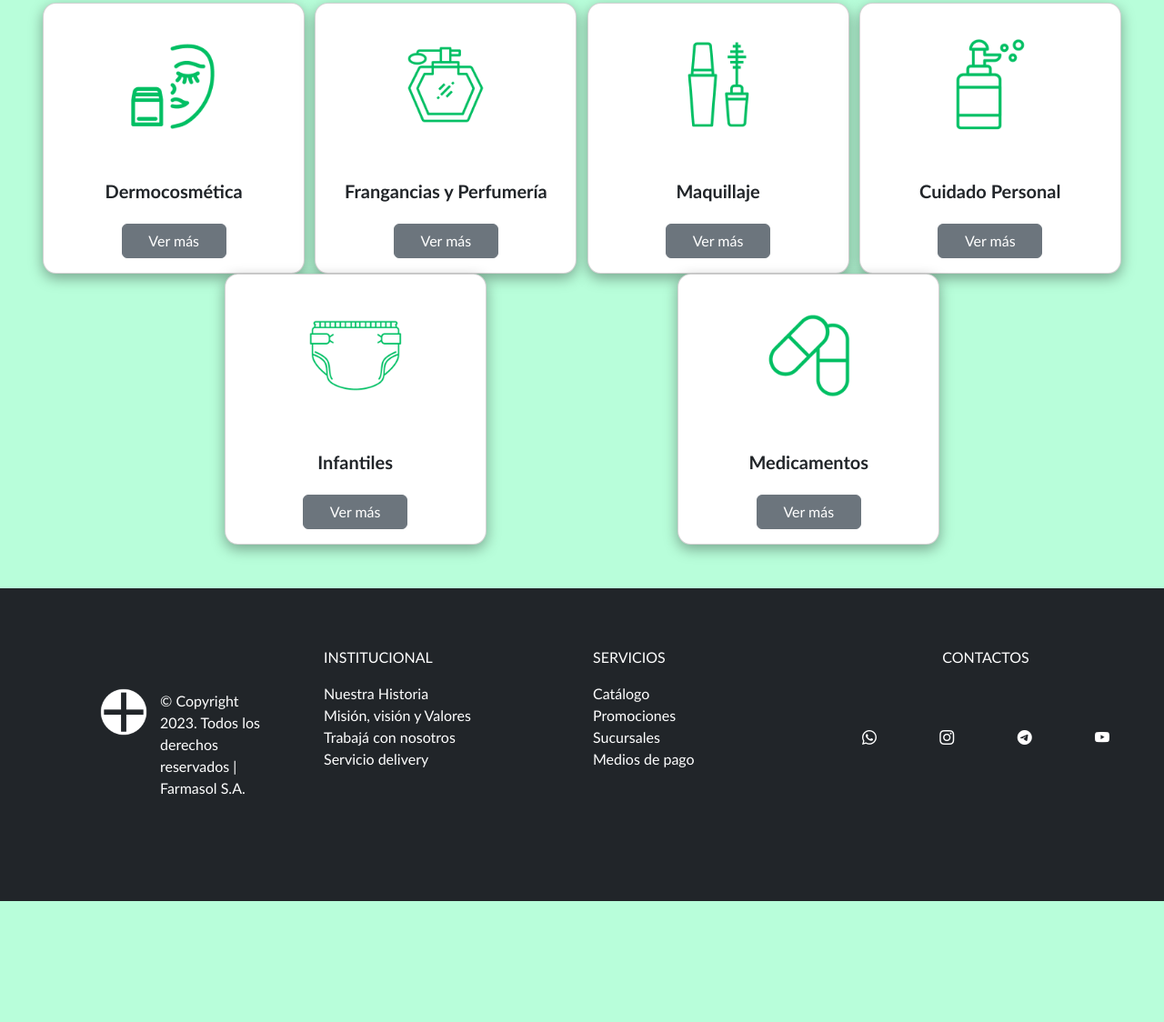
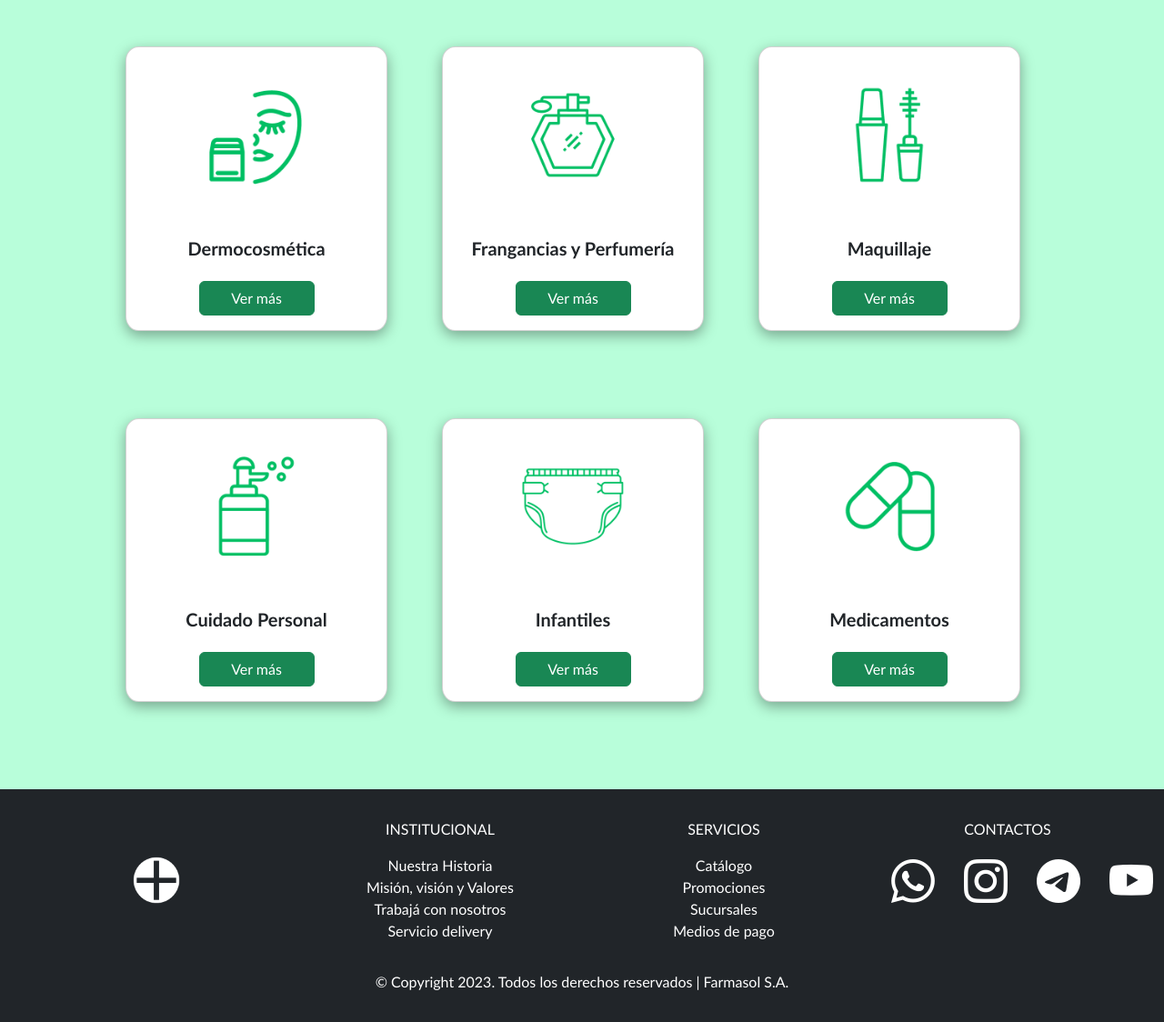
Before and after one commit to VCNTZVLL/vcntzvll.github.io, a plain HTML site: page index.html in a window 1280 px wide. Shown: the part 671-1795 px from the top of the page at 91% size. Before the commit the page ends 1662 px from the top, so only its background shows below. Drawn offline with nearby package versions, Linux system fonts and the light colour scheme.

Commit message:
index.html

```diff
--- a/index.html
+++ b/index.html
@@ -1,20 +1,19 @@
 <!doctype html>
 <html lang="en">
+
 <head>
   <meta charset="utf-8">
   <meta name="viewport" content="width=device-width, initial-scale=1">
   <title>FARMASOL</title>
-    <link href="https://cdn.jsdelivr.net/npm/bootstrap@5.3.2/dist/css/bootstrap.min.css" rel="stylesheet" integrity="sha384-T3c6CoIi6uLrA9TneNEoa7RxnatzjcDSCmG1MXxSR1GAsXEV/Dwwykc2MPK8M2HN" crossorigin="anonymous">
+  <link rel="icon" href="/SOL PNG.png">
+  <link href="https://cdn.jsdelivr.net/npm/bootstrap@5.3.2/dist/css/bootstrap.min.css" rel="stylesheet"
+    integrity="sha384-T3c6CoIi6uLrA9TneNEoa7RxnatzjcDSCmG1MXxSR1GAsXEV/Dwwykc2MPK8M2HN" crossorigin="anonymous">
   <link rel="stylesheet" href="https://cdn.jsdelivr.net/npm/bootstrap-icons@1.11.2/font/bootstrap-icons.min.css">
   <link rel="stylesheet" href="style.css">
   <link rel="preconnect" href="https://fonts.googleapis.com">
   <link rel="preconnect" href="https://fonts.gstatic.com" crossorigin>
   <link href="https://fonts.googleapis.com/css2?family=Montserrat:wght@100;400&display=swap" rel="stylesheet">
 </head>
-
-
-
-
 
 
 <body style="background-color: #05fc7c48;">
@@ -33,7 +32,8 @@
     <div class="container-fluid">
       <a class="navbar-brand" href="index.html">
         <img src="/FARMASOLLOGOPNG.png" alt="logo" width="200px"> </a>
-              <button class="navbar-toggler" type="button" data-bs-toggle="collapse" data-bs-target="#navbarSupportedContent" aria-controls="navbarSupportedContent" aria-expanded="false" aria-label="Toggle navigation">
+      <button class="navbar-toggler" type="button" data-bs-toggle="collapse" data-bs-target="#navbarSupportedContent"
+        aria-controls="navbarSupportedContent" aria-expanded="false" aria-label="Toggle navigation">
         <span class="navbar-toggler-icon"></span>
       </button>
       <div class="collapse navbar-collapse" id="navbarSupportedContent">
@@ -49,10 +49,15 @@
               DESCUENTOS
             </a>
             <ul class="dropdown-menu">
-                      <li><a class="dropdown-item" data-bs-toggle="modal" data-bs-target="#exampleModal">PRODUCTOS DE TEMPORADA</a></li>
-                      <li><a class="dropdown-item" data-bs-toggle="modal" data-bs-target="#exampleModal2">DESCUENTOS PARA SOCIOS</a></li>
-                      <li><hr class="dropdown-divider"></li>
-                      <li><a class="dropdown-item" data-bs-toggle="modal" data-bs-target="#exampleModal3">30% OFF BLACK FRIDAY!</a></li>
+              <li><a class="dropdown-item" data-bs-toggle="modal" data-bs-target="#exampleModal">PRODUCTOS DE
+                  TEMPORADA</a></li>
+              <li><a class="dropdown-item" data-bs-toggle="modal" data-bs-target="#exampleModal2">DESCUENTOS PARA
+                  SOCIOS</a></li>
+              <li>
+                <hr class="dropdown-divider">
+              </li>
+              <li><a class="dropdown-item" data-bs-toggle="modal" data-bs-target="#exampleModal3">30% OFF BLACK
+                  FRIDAY!</a></li>
             </ul>
           </li>
           <li class="nav-item">
@@ -74,9 +79,12 @@
   <!--INICIO CAROUSEL-->
   <div id="carouselExampleCaptions" class="carousel slide">
     <div class="carousel-indicators">
-          <button type="button" data-bs-target="#carouselExampleCaptions" data-bs-slide-to="0" class="active" aria-current="true" aria-label="Slide 1"></button>
-          <button type="button" data-bs-target="#carouselExampleCaptions" data-bs-slide-to="1" aria-label="Slide 2"></button>
-          <button type="button" data-bs-target="#carouselExampleCaptions" data-bs-slide-to="2" aria-label="Slide 3"></button>
+      <button type="button" data-bs-target="#carouselExampleCaptions" data-bs-slide-to="0" class="active"
+        aria-current="true" aria-label="Slide 1"></button>
+      <button type="button" data-bs-target="#carouselExampleCaptions" data-bs-slide-to="1"
+        aria-label="Slide 2"></button>
+      <button type="button" data-bs-target="#carouselExampleCaptions" data-bs-slide-to="2"
+        aria-label="Slide 3"></button>
     </div>
     <div class="carousel-inner">
       <div class="carousel-item active">
@@ -127,7 +135,8 @@
           <button type="button" class="btn-close" data-bs-dismiss="modal" aria-label="Close"></button>
         </div>
         <div class="modal-body">
-                Descubre nuestras ofertas exclusivas en productos de temporada. Desde medicamentos hasta productos de cuidado personal, encuentra lo que necesitas a precios increíbles.
+          Descubre nuestras ofertas exclusivas en productos de temporada. Desde medicamentos hasta productos de cuidado
+          personal, encuentra lo que necesitas a precios increíbles.
         </div>
         <div class="modal-footer">
           <button type="button" class="btn btn-outline-success" data-bs-dismiss="modal">Entendido</button>
@@ -167,7 +176,8 @@
           <button type="button" class="btn-close" data-bs-dismiss="modal" aria-label="Close"></button>
         </div>
         <div class="modal-body">
-                Explora nuestras opciones de medios de pago y descubre cómo puedes disfrutar de descuentos adicionales al elegir la modalidad que mejor se adapte a ti.
+          Explora nuestras opciones de medios de pago y descubre cómo puedes disfrutar de descuentos adicionales al
+          elegir la modalidad que mejor se adapte a ti.
         </div>
         <div class="modal-footer">
           <button type="button" class="btn btn-outline-success" data-bs-dismiss="modal">Entendido</button>
@@ -186,72 +196,97 @@
 
   <!--INICIO CARDS DE CATEGORÍA DE PRODUCTOS-->
 
+  <div class="container">
+
+    <div class="row p-5 justify-content-around">
       <h1 class="p-5 text-center fw-bold">PRODUCTOS</h1>
 
-        <div class="row p-5 justify-content-evenly">
-
+      <div class="col">
         <!--Card Dermocosmética-->
-                <div class="card" style="width: 18rem;">
-                  <img src="Dermocosmética ícono.png" class="card-img-top" alt="Dermocosmética">
+        <div class="card my-5 mx-2 sm-12 xl-12" style="width: 18rem;">
+          <img src="/Dermocosmética ícono.png" class="card-img-top" alt="Dermocosmética">
           <div class="card-body">
             <h5 class="card-title text-center fw-semibold">Dermocosmética</h5>
-                    <a style="text-decoration: none;" href="index2.html#DERMOCOSMÉTICA"><button class="btn btn-secondary d-grid gap-2 col-6 mx-auto mt-4" type="button">Ver más</button></a>
+            <a style="text-decoration: none;" href="index2.html#DERMOCOSMÉTICA"><button
+                class="btn btn-success d-grid gap-2 col-6 mx-auto mt-4" type="button">Ver
+                más</button></a>
           </div>
         </div>
 
+      </div>
+
+
+      <div class="col">
         <!--Card Fragancias y Perfumería-->
-                <div class="card" style="width: 18rem;">
-                  <img src="Fragancia ícono.png" class="card-img-top" alt="Fragancias y perfumería">
+        <div class="card my-5 mx-2" style="width: 18rem;">
+          <img src="/Fragancia ícono.png" class="card-img-top"
+            alt="Fragancias y perfumería">
           <div class="card-body">
             <h5 class="card-title text-center fw-semibold">Frangancias y Perfumería</h5>
-                    <a style="text-decoration: none;" href="index2.html#FRAGANCIAS"><button class="btn btn-secondary d-grid gap-2 col-6 mx-auto mt-4" type="button">Ver más</button></a>
+            <a style="text-decoration: none;" href="index2.html#FRAGANCIAS"><button
+                class="btn btn-success d-grid gap-2 col-6 mx-auto mt-4" type="button">Ver
+                más</button></a>
+          </div>
         </div>
       </div>
 
+      <div class="col">
         <!--Card Maquillaje-->
-                <div class="card" style="width: 18rem;">
-                  <img src="Maquillaje Ícono.png" class="card-img-top" alt="Maquillaje">
+        <div class="card my-5 mx-2" style="width: 18rem;">
+          <img src="/Maquillaje Ícono.png" class="card-img-top" alt="Maquillaje">
           <div class="card-body">
             <h5 class="card-title text-center fw-semibold">Maquillaje</h5>
-                    <a style="text-decoration: none;" href="index2.html#MAQUILLAJE"><button class="btn btn-secondary d-grid gap-2 col-6 mx-auto mt-4" type="button">Ver más</button></a>
+            <a style="text-decoration: none;" href="index2.html#MAQUILLAJE"><button
+                class="btn btn-success d-grid gap-2 col-6 mx-auto mt-4" type="button">Ver
+                más</button></a>
+          </div>
         </div>
       </div>
 
+      <div class="col">
         <!--Card Cuidado Personal-->
-                <div class="card" style="width: 18rem;">
-                  <img src="Cuidado personal icono.png" class="card-img-top" alt="Cuidado Personal">
+        <div class="card my-5 mx-2" style="width: 18rem;">
+          <img src="/Cuidado personal icono.png" class="card-img-top"
+            alt="Cuidado Personal">
           <div class="card-body">
             <h5 class="card-title text-center fw-semibold">Cuidado Personal</h5>
-                    <a style="text-decoration: none;" href="index2.html#CUIDADO"><button class="btn btn-secondary d-grid gap-2 col-6 mx-auto mt-4" type="button">Ver más</button></a>
+            <a style="text-decoration: none;" href="index2.html#CUIDADO"><button
+                class="btn btn-success d-grid gap-2 col-6 mx-auto mt-4" type="button">Ver
+                más</button></a>
+          </div>
         </div>
       </div>
 
-
-
+      <div class="col">
         <!--Card Infantiles-->
-                <div class="card" style="width: 18rem;">
-                  <img src="Infantil.png" class="card-img-top" alt="Infantiles">
+        <div class="card my-5 mx-2" style="width: 18rem;">
+          <img src="/Infantil.png" class="card-img-top" alt="Infantiles">
           <div class="card-body">
             <h5 class="card-title text-center fw-semibold">Infantiles</h5>
-                    <a style="text-decoration: none;" href="index2.html#INFANTIL"><button class="btn btn-secondary d-grid gap-2 col-6 mx-auto mt-4" type="button">Ver más</button></a>
+            <a style="text-decoration: none;" href="index2.html#INFANTIL"><button
+                class="btn btn-success d-grid gap-2 col-6 mx-auto mt-4" type="button">Ver
+                más</button></a>
+          </div>
         </div>
       </div>
 
-
+      <div class="col">
         <!--Card Medicamentos-->
-                <div class="card" style="width: 18rem;">
-                  <img src="Medicamentos icono.png" class="card-img-top" alt="Medicamentos">
+        <div class="card my-5 mx-2" style="width: 18rem;">
+          <img src="/Medicamentos icono.png" class="card-img-top" alt="Medicamentos">
           <div class="card-body">
             <h5 class="card-title text-center fw-semibold">Medicamentos</h5>
-                    <a style="text-decoration: none;" href="index2.html#MEDICAMENTOS"><button class="btn btn-secondary d-grid gap-2 col-6 mx-auto mt-4" type="button">Ver más</button></a>
+            <a style="text-decoration: none;" href="index2.html#MEDICAMENTOS"><button
+                class="btn btn-success d-grid gap-2 col-6 mx-auto mt-4" type="button">Ver
+                más</button></a>
+          </div>
         </div>
       </div>
 
+    </div>
+  </div>
 
-        </div>
   <!--FIN CARDS DE CATEGORÍA DE PRODUCTOS-->
-
-
 
 
 
@@ -262,13 +297,15 @@
   <footer class="bg-dark">
     <div class="container-fluid">
 
-        <div class="row p-5 text-white">
+      <div class="row p-3 text-white">
 
-            <div class="col-xs-12 col-md-6 col-lg-3 text-reset d-flex aling-items-center p-5">
-              <a href="index.html"><img src="/SOL LOGO BLANCO.png" alt="logo" width="80px"> </a>
-              <p class="pt-3">© Copyright 2023. Todos los derechos reservados | Farmasol S.A.</p>
+        <div class="col-xs-12 col-md-6 col-lg-3 text-reset d-flex aling-items-center">
+          <a class="navbar-nav m-auto" href="index.html"><img src="/SOL LOGO BLANCO.png"
+              alt="logo" width="80px">
+          </a>
+
         </div>
-            <div class="col-xs-12 col-md-6 col-lg-3">
+        <div class="col-xs-12 col-md-6 col-lg-3 text-center">
           <p class="pt-3">INSTITUCIONAL</p>
           <ul class="col-12 list-unstyled">
             <li><a href="#" class="text-reset" style="text-decoration: none;">Nuestra Historia</a></li>
@@ -277,7 +314,7 @@
             <li><a href="#" class="text-reset" style="text-decoration: none;">Servicio delivery</a></li>
           </ul>
         </div>
-            <div class="col-xs-12 col-md-6 col-lg-3" >
+        <div class="col-xs-12 col-md-6 col-lg-3 text-center">
           <p class="pt-3">SERVICIOS</p>
           <ul class="col-12 list-unstyled">
             <li><a href="#" class="text-reset" style="text-decoration: none;">Catálogo</a></li>
@@ -291,17 +328,19 @@
             <li class="font-weight-bold text-uppercase p-3 text-center">
               CONTACTOS
             </li>
-                    <li class="d-flex justify-content-between my-5">
+            <li class="d-flex justify-content-evenly my-auto">
 
-                    <a href="#" class="text-reset" id="icono"><i class="bi bi-whatsapp"></i></a>
-                    <a href="#" class="text-reset"><i class="bi bi-instagram"></i></a>
-                    <a href="#" class="text-reset"><i class="bi bi-telegram"></i></a>
-                    <a href="#" class="text-reset"><i class="bi bi-youtube"></i></a>
+              <a href="#" class="text-reset display-5 mx-3" id="icono"><i class="bi bi-whatsapp"></i></a>
+              <a href="#" class="text-reset display-5 mx-3" id="icono"><i class="bi bi-instagram"></i></a>
+              <a href="#" class="text-reset display-5 mx-3" id="icono"><i class="bi bi-telegram"></i></a>
+              <a href="#" class="text-reset display-5 mx-3" id="icono"><i class="bi bi-youtube"></i></a>
             </li>
           </ul>
 
         </div>
-
+        <div>
+          <p class="pt-3 text-center">© Copyright 2023. Todos los derechos reservados | Farmasol S.A.</p>
+        </div>
 
 
 
@@ -312,11 +351,28 @@
   <!--FIN DEL FOOTER-->
 
 
+  <script src="https://cdn.jsdelivr.net/npm/bootstrap@5.3.2/dist/js/bootstrap.bundle.min.js"
+    integrity="sha384-C6RzsynM9kWDrMNeT87bh95OGNyZPhcTNXj1NW7RuBCsyN/o0jlpcV8Qyq46cDfL" crossorigin="anonymous">
+      // Example starter JavaScript for disabling form submissions if there are invalid fields
+      (() => {
+        'use strict'
 
+        // Fetch all the forms we want to apply custom Bootstrap validation styles to
+        const forms = document.querySelectorAll('.needs-validation')
 
+        // Loop over them and prevent submission
+        Array.from(forms).forEach(form => {
+          form.addEventListener('submit', event => {
+            if (!form.checkValidity()) {
+              event.preventDefault()
+              event.stopPropagation()
+            }
 
+            form.classList.add('was-validated')
+          }, false)
+        })
+      })()
+    </script>
+</body>
 
-
-    <script src="https://cdn.jsdelivr.net/npm/bootstrap@5.3.2/dist/js/bootstrap.bundle.min.js" integrity="sha384-C6RzsynM9kWDrMNeT87bh95OGNyZPhcTNXj1NW7RuBCsyN/o0jlpcV8Qyq46cDfL" crossorigin="anonymous"></script>
-  </body>
 </html>
```
Lines whose indentation alone changed are shown as unchanged.
